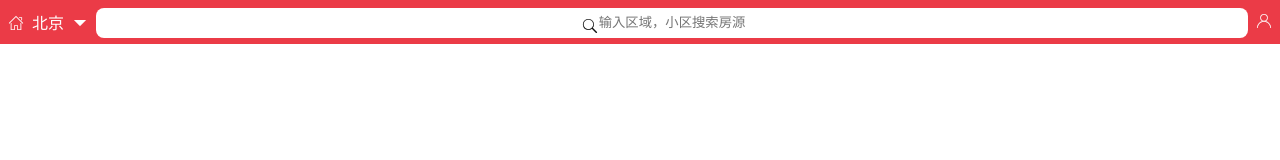
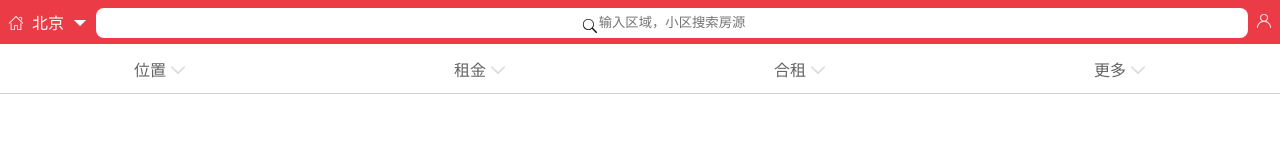
Before and after one commit to quxingkai/0413-zk, a plain HTML site: page src/index.html in a window 1280 px wide. Drawn offline with Linux system fonts and the light colour scheme.

Commit message:
第二次nav添加

```diff
--- a/src/css/common.css
+++ b/src/css/common.css
@@ -12,5 +12,5 @@ html,body,.wrap{
 
 .wrap{
     display: flex;
-    flex-direction: ;
+    flex-direction: column;
 }
--- a/src/css/style.css
+++ b/src/css/style.css
@@ -32,3 +32,23 @@
     position: absolute;
 
 }
+nav {
+    width:100%;
+    height:50px;
+}
+nav ul{
+    border-bottom: 1px solid #D3D3D3;
+    width:100%;
+    height:50px;
+    display: flex;
+    align-items: center;
+}
+nav ul li{
+    color:#636363;
+    text-align: center;
+    flex:1;
+}
+nav ul li i.icon{
+    color:#D4D4D4;
+    margin-left:4px;
+}
--- a/src/index.html
+++ b/src/index.html
@@ -16,6 +16,14 @@
            <label for=""><input type="text" placeholder="输入区域，小区搜索房源"><i class="icon iconfont icon-fangdajing"></i></label>
            <span><i class="icon iconfont icon-icongerenzhongxin-01"></i></span>
         </header>
+        <nav>
+            <ul>
+                <li>位置<i class="icon iconfont icon-chevron-thin-down"></i></li>
+                <li>租金<i class="icon iconfont icon-chevron-thin-down"></i></li>
+                <li>合租<i class="icon iconfont icon-chevron-thin-down"></i></li>
+                <li>更多<i class="icon iconfont icon-chevron-thin-down"></i></li>
+            </ul>
+        </nav>
         <section class="section"></section>
         <footer class="footer"></footer>
     </div>
```
Also changed, not shown: src/img/list1.png (added), src/img/list2.png (added), src/img/list3.png (added).
